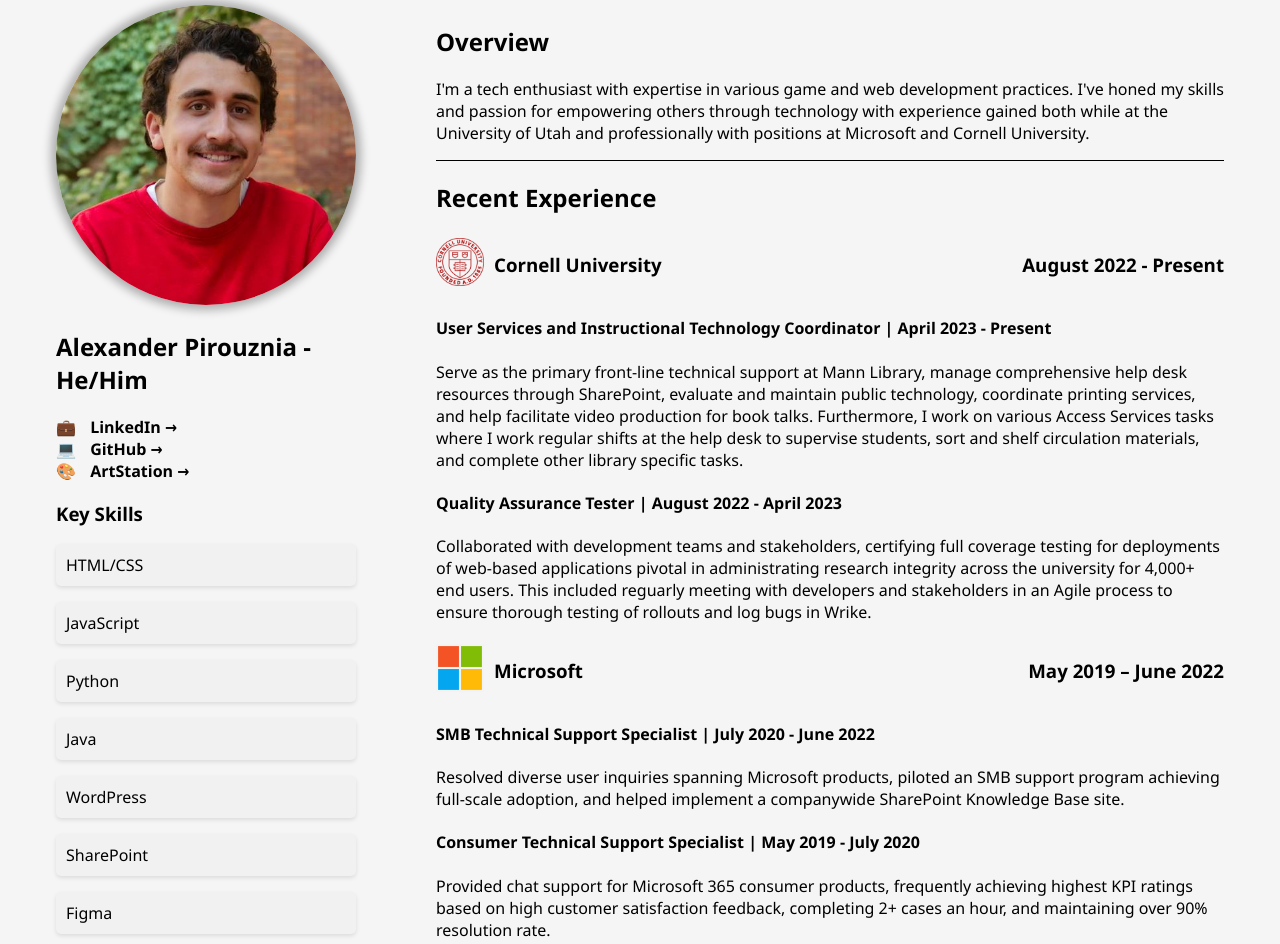
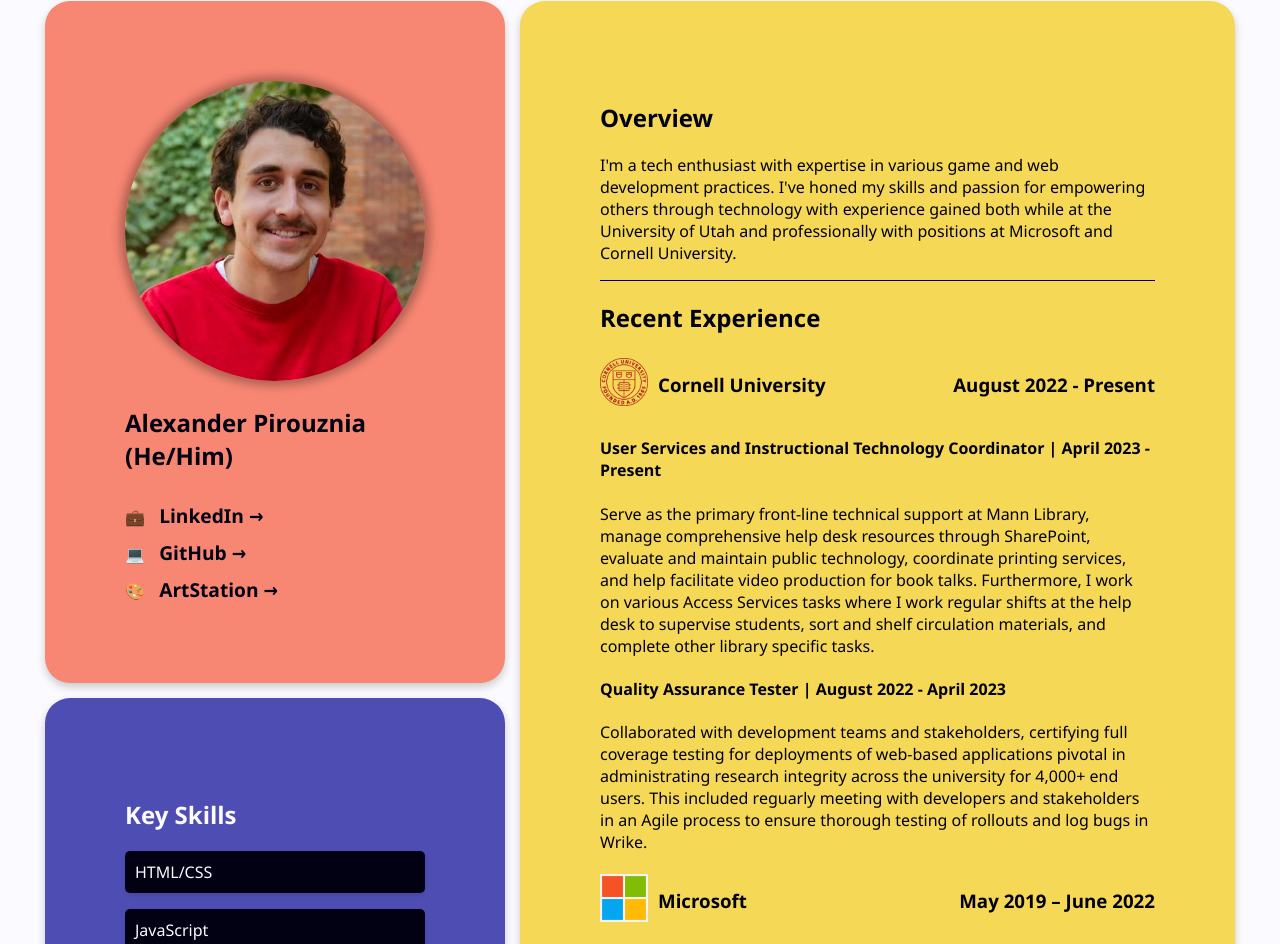
Before and after one commit to alexpirou/PersonalWebsite, a website: page index.html in a window 1280 px wide. Shown: the part 224-1168 px from the top of the page. Drawn offline with Linux system fonts and the light colour scheme.

Commit message:
some more styling work

```diff
--- a/index.html
+++ b/index.html
@@ -28,14 +28,14 @@
           <picture>
             <img src="images/AP_headshot.jpg" alt="Headshot of man in red in front of brick wall" width="460" height="460">
           </picture>
-          <h2>Alexander Pirouznia - He/Him</h2>
+          <h2>Alexander Pirouznia (He/Him)</h2>
           <span>💼 <a href="https://linkedin.com/in/alexpirouznia">LinkedIn &rarr;</a></span>
           <span>💻 <a href="https://github.com/alexpirou">GitHub &rarr;</a></span>
           <span>🎨 <a href="https://artstation.com/alexanderpirouznia">ArtStation &rarr;</a></span>
         </section>
 
         <div class="skills-container">
-          <h3>Key Skills</h3>
+          <h2>Key Skills</h2>
           <p>HTML/CSS</p>
           <p>JavaScript</p>
           <p>Python</p>
--- a/styles/site.css
+++ b/styles/site.css
@@ -1,9 +1,18 @@
+:root {
+    --text-color: #020113;
+    --background-color: #FAFAFF;
+    --primary-color: #4E4Db4;
+    --secondary-color: #F78773;
+    --accent-color: #F5D856;
+}
+
 * {
     font-family: 'Segoe UI', Tahoma, Geneva, Verdana, sans-serif;
+    color: var(--text-color);
 }
 
 body {
-    background-color:whitesmoke;
+    background-color: var(--background-color);
     margin: 0;
     padding: 0;
 }
@@ -14,7 +23,6 @@
 
 a {
     text-decoration: none;
-    color: #000;
     font-size: 16px;
     font-weight: bold;
     padding: 5px 10px;
@@ -23,7 +31,7 @@
 
 a:hover {
     text-decoration: underline;
-    color: #0177e6;
+    color: var(--primary-color);
     cursor: pointer;
 }
 
@@ -31,7 +39,7 @@
     display: flex;
     flex-direction: row;
     align-items: center;
-    font-size: larger;
+    font-size: large;
     margin: 40px;
 }
 
@@ -48,6 +56,7 @@
 nav ul li a {
     display: inline-block;
     padding: 30px 70px;
+    font-size:larger;
     text-decoration: none;
     color: rgb(117, 117, 117);
     transition: color 0.3s ease;
@@ -67,10 +76,18 @@
 
 .overview-container {
     display: flex;
+    gap: 15px;
     flex-direction: row;
-    gap: 5em;
-    padding: 1em;
+    padding: 5px;
     margin-top: 50px;
+}
+
+.cv-container {
+    background-color: var(--accent-color);
+    padding: 80px;
+    border-radius: 25px;
+    box-shadow: 0 4px 8px 0 rgba(0,0,0,0.2);
+    transition: 0.3s;
 }
 
 .intro {
@@ -79,9 +96,28 @@
     align-items: center;
 }
 
+.headshot-column-container {
+    display: flex;
+    flex-direction: column;
+    gap: 15px;
+}
+
 .headshot {
     display: flex;
     flex-direction: column;
+    background-color: var(--secondary-color);
+    padding: 80px;
+    border-radius: 25px;
+    box-shadow: 0 4px 8px 0 rgba(0,0,0,0.2);
+    transition: 0.3s;
+}
+
+.headshot span {
+    padding-top: 10px;
+}
+
+.headshot a {
+    font-size: larger;
 }
 
 .headshot picture img {
@@ -91,9 +127,21 @@
     height: 300px;
 }
 
+.skills-container {
+    background-color: var(--primary-color);
+    padding: 80px;
+    border-radius: 25px;
+    box-shadow: 0 4px 8px 0 rgba(0,0,0,0.2);
+    transition: 0.3s;
+}
+
+.skills-container h2 {
+    color: var(--background-color);
+}
+
 .skills-container p {
-    margin-bottom: 15px;
-    background-color: #f1f1f1;
+    color: var(--background-color);
+    background-color: var(--text-color);
     padding: 10px;
     border-radius: 5px;
     box-shadow: 0 2px 4px rgba(0, 0, 0, 0.1);
```
Also changed, not shown: contact.html (+1 -0 lines).
